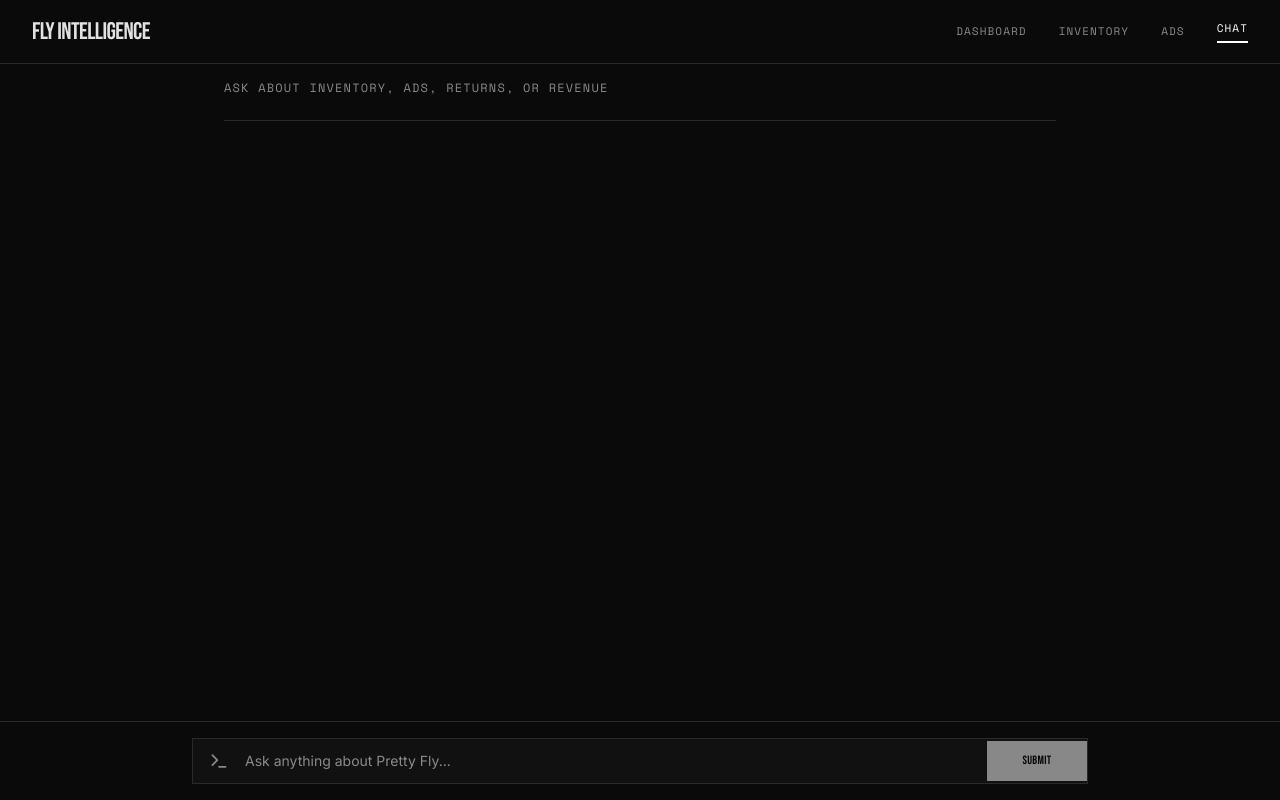
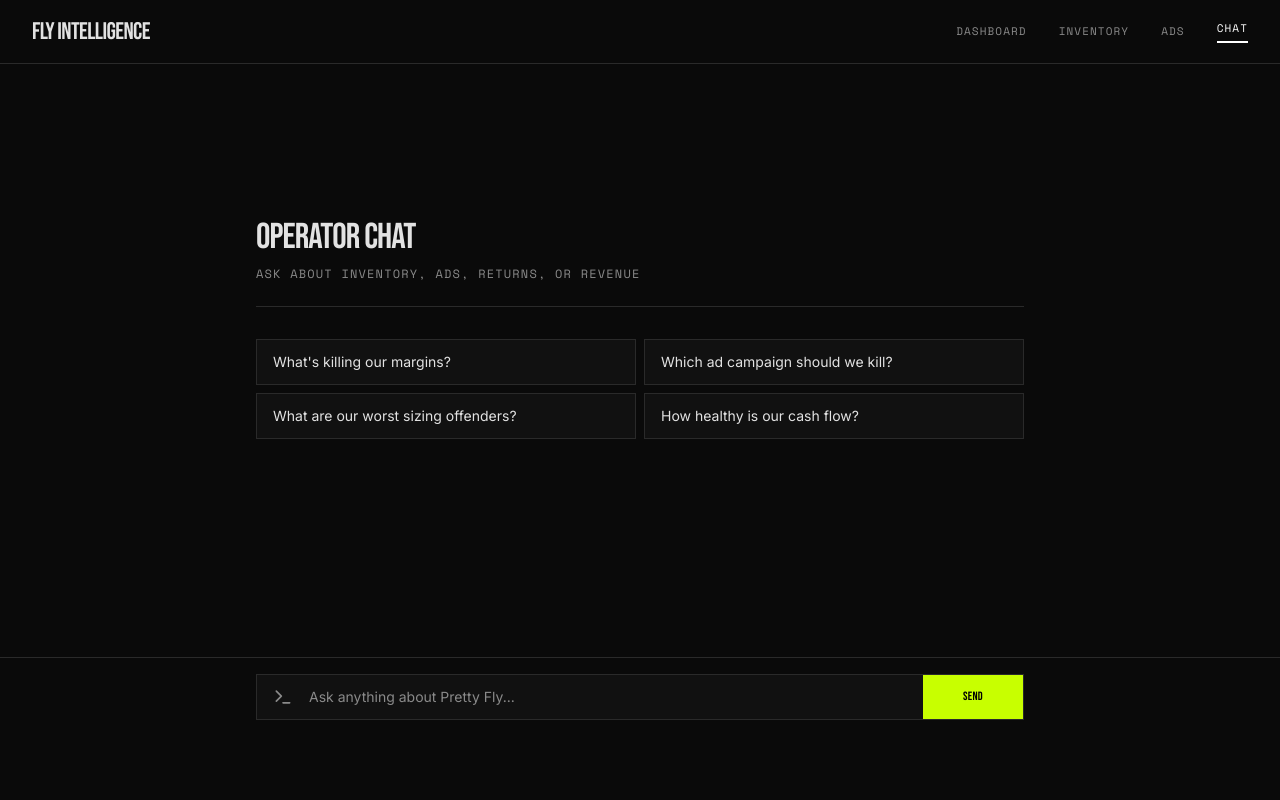
Before and after one commit to Jedidiah5/Wayflyers_Visionaries_Hackathon, a Next.js app: page /chat in a window 1280 px wide. Built offline with nearby package versions, Linux system fonts and the light colour scheme.

Commit message:
Added new color "acid" to Tailwind configuration, implemented a blinking animation in global styles, and enhanced chat functionality by refining message handling and introducing suggested questions. Updated chat interface for improved user experience and adjusted system prompt for clarity.

```diff
--- a/src/app/chat/page.tsx
+++ b/src/app/chat/page.tsx
@@ -11,57 +11,69 @@ function generateId() {
 export default function ChatPage() {
   const [messages, setMessages] = useState<ChatMessage[]>([]);
   const [isLoading, setIsLoading] = useState(false);
+  const sendingRef = useRef(false);
 
   const sendMessage = useCallback(async (content: string) => {
+    const trimmed = content.trim();
+    if (!trimmed || sendingRef.current) return;
+
     const userMessage: ChatMessage = {
       id: generateId(),
       role: "user",
-      content,
+      content: trimmed,
     };
 
-    setMessages((prev) => [...prev, userMessage]);
+    let apiMessages: { role: "user" | "assistant"; content: string }[] = [];
+
+    setMessages((prev) => {
+      apiMessages = [...prev, userMessage].map((m) => ({
+        role: m.role,
+        content: m.content,
+      }));
+      return [...prev, userMessage];
+    });
+
+    sendingRef.current = true;
     setIsLoading(true);
 
     try {
-      const history = [...messages, userMessage].map((m) => ({
-        role: m.role,
-        content: m.content,
-      }));
-
       const response = await fetch("/api/chat", {
         method: "POST",
         headers: { "Content-Type": "application/json" },
-        body: JSON.stringify({ messages: history }),
+        body: JSON.stringify({ messages: apiMessages }),
       });
 
+      const data = await response.json().catch(() => ({}));
+
       if (!response.ok) {
-        const error = await response.json().catch(() => ({}));
-        throw new Error(error.error || "Failed to get response");
+        throw new Error(data.error || "Failed to get response");
       }
 
-      const data = await response.json();
-
-      const assistantMessage: ChatMessage = {
+      setMessages((prev) => [
+        ...prev,
+        {
           id: generateId(),
           role: "assistant",
           content: data.content,
-      };
-
-      setMessages((prev) => [...prev, assistantMessage]);
+        },
+      ]);
     } catch (error) {
-      const assistantMessage: ChatMessage = {
+      setMessages((prev) => [
+        ...prev,
+        {
           id: generateId(),
           role: "assistant",
           content:
             error instanceof Error
               ? error.message
               : "Something went wrong. Please try again.",
-      };
-      setMessages((prev) => [...prev, assistantMessage]);
+        },
+      ]);
     } finally {
+      sendingRef.current = false;
       setIsLoading(false);
     }
-  }, [messages]);
+  }, []);
 
   const sendMessageRef = useRef(sendMessage);
   sendMessageRef.current = sendMessage;
@@ -75,7 +87,7 @@ export default function ChatPage() {
   }, []);
 
   return (
-    <main className="mx-auto flex h-[calc(100vh-4rem)] max-w-4xl flex-col px-8">
+    <main className="h-[calc(100dvh-3.5rem)] min-h-0 sm:h-[calc(100dvh-4rem)]">
       <ChatInterface
         messages={messages}
         isLoading={isLoading}
--- a/src/app/globals.css
+++ b/src/app/globals.css
@@ -33,4 +33,18 @@
   .border-brutal {
     border: 1px solid #2a2a2a;
   }
+
+  .animate-blink {
+    animation: blink 1s step-end infinite;
+  }
 }
+
+@keyframes blink {
+  0%,
+  100% {
+    opacity: 1;
+  }
+  50% {
+    opacity: 0;
+  }
+}
--- a/src/components/ChatInputBar.tsx
+++ b/src/components/ChatInputBar.tsx
@@ -56,7 +56,7 @@ export function ChatInputBar({
           onKeyDown={handleKeyDown}
           placeholder={placeholder}
           disabled={disabled}
-          className="w-full bg-transparent px-4 py-3 font-body text-sm text-text-primary placeholder:text-text-muted focus:outline-none disabled:opacity-50"
+          className="min-w-0 flex-1 bg-transparent px-4 py-3 font-body text-sm text-text-primary placeholder:text-text-muted focus:outline-none disabled:opacity-50"
         />
         <button
           type="submit"
--- a/src/components/ChatInterface.tsx
+++ b/src/components/ChatInterface.tsx
@@ -3,7 +3,14 @@
 import { useEffect, useRef } from "react";
 import type { ChatMessage } from "@/lib/types";
 import { cn } from "@/lib/utils";
-import { ChatInputBar } from "./ChatInputBar";
+import { Send, Terminal } from "lucide-react";
+
+const SUGGESTED_QUESTIONS = [
+  "What's killing our margins?",
+  "Which ad campaign should we kill?",
+  "What are our worst sizing offenders?",
+  "How healthy is our cash flow?",
+];
 
 interface ChatInterfaceProps {
   messages: ChatMessage[];
@@ -11,28 +18,92 @@ interface ChatInterfaceProps {
   onSend: (message: string) => void;
 }
 
+const NUMBER_PATTERN =
+  /£[\d,]+(?:\.\d+)?|[\d,]+(?:\.\d+)?%|[\d,]+(?:\.\d+)?x|-?[\d,]+(?:\.\d+)?/g;
+
+function MessageContent({ content }: { content: string }) {
+  const parts = content.split(NUMBER_PATTERN);
+  const matches = content.match(NUMBER_PATTERN) ?? [];
+
+  return (
+    <span className="whitespace-pre-wrap">
+      {parts.map((part, index) => (
+        <span key={index}>
+          {part}
+          {matches[index] && (
+            <span className="font-mono text-acid">{matches[index]}</span>
+          )}
+        </span>
+      ))}
+    </span>
+  );
+}
+
+function TypingIndicator() {
+  return (
+    <span className="font-mono text-sm text-text-muted">
+      <span className="animate-blink">...</span>
+    </span>
+  );
+}
+
 export function ChatInterface({
   messages,
   isLoading = false,
   onSend,
 }: ChatInterfaceProps) {
-  const bottomRef = useRef<HTMLDivElement>(null);
+  const scrollRef = useRef<HTMLDivElement>(null);
+  const inputRef = useRef<HTMLInputElement>(null);
 
   useEffect(() => {
-    bottomRef.current?.scrollIntoView({ behavior: "smooth" });
+    scrollRef.current?.scrollTo({
+      top: scrollRef.current.scrollHeight,
+      behavior: "smooth",
+    });
   }, [messages, isLoading]);
 
+  const handleSubmit = (e: React.FormEvent<HTMLFormElement>) => {
+    e.preventDefault();
+    const form = e.currentTarget;
+    const input = form.elements.namedItem("message") as HTMLInputElement;
+    const trimmed = input.value.trim();
+    if (!trimmed || isLoading) return;
+    onSend(trimmed);
+    input.value = "";
+    inputRef.current?.focus();
+  };
+
   return (
-    <div className="flex flex-1 flex-col">
-      <div className="flex-1 space-y-8 overflow-y-auto pb-40 pt-8">
-        {messages.length === 0 && (
+    <div className="flex h-full min-h-0 flex-col bg-background">
+      {/* Message thread */}
+      <div
+        ref={scrollRef}
+        className="min-h-0 flex-1 overflow-y-auto px-4 py-6 sm:px-8"
+      >
+        <div className="mx-auto flex min-h-full max-w-3xl flex-col gap-6">
+          {messages.length === 0 && !isLoading && (
+            <div className="flex flex-1 flex-col justify-center gap-8 py-8">
               <div className="border-b border-border pb-6">
-            <h1 className="font-display text-4xl uppercase tracking-tight text-text-primary">
+                <h1 className="font-display text-3xl uppercase tracking-tight text-text-primary sm:text-4xl">
                   Operator Chat
                 </h1>
                 <p className="mt-2 font-mono text-xs uppercase tracking-widest text-text-muted">
                   Ask about inventory, ads, returns, or revenue
                 </p>
+              </div>
+
+              <div className="grid gap-2 sm:grid-cols-2">
+                {SUGGESTED_QUESTIONS.map((question) => (
+                  <button
+                    key={question}
+                    type="button"
+                    onClick={() => onSend(question)}
+                    className="border border-border bg-surface px-4 py-3 text-left font-body text-sm text-text-primary transition-colors hover:border-acid hover:text-acid"
+                  >
+                    {question}
+                  </button>
+                ))}
+              </div>
             </div>
           )}
 
@@ -40,14 +111,20 @@ export function ChatInterface({
             <div
               key={message.id}
               className={cn(
-              "max-w-3xl",
-              message.role === "user" ? "ml-auto text-right" : ""
+                "flex w-full",
+                message.role === "user" ? "justify-end" : "justify-start"
+              )}
+            >
+              <div
+                className={cn(
+                  "max-w-[85%] sm:max-w-[75%]",
+                  message.role === "user" ? "text-right" : "text-left"
                 )}
               >
                 <div
                   className={cn(
                     "mb-2 font-mono text-[10px] uppercase tracking-widest",
-                message.role === "user" ? "text-accent" : "text-text-muted"
+                    message.role === "user" ? "text-acid" : "text-text-muted"
                   )}
                 >
                   {message.role === "user" ? "You" : "Fly Intelligence"}
@@ -56,32 +133,59 @@ export function ChatInterface({
                   className={cn(
                     "inline-block border p-4 text-left font-body text-sm leading-relaxed",
                     message.role === "user"
-                  ? "border-accent bg-surface-elevated text-text-primary"
+                      ? "border-acid/40 bg-surface-elevated text-text-primary"
                       : "border-border bg-surface text-text-primary"
                   )}
                 >
-              {message.content}
+                  <MessageContent content={message.content} />
+                </div>
               </div>
             </div>
           ))}
 
           {isLoading && (
-          <div className="max-w-3xl">
+            <div className="flex w-full justify-start">
+              <div className="max-w-[85%]">
                 <div className="mb-2 font-mono text-[10px] uppercase tracking-widest text-text-muted">
                   Fly Intelligence
                 </div>
-            <div className="inline-block border border-border bg-surface p-4">
-              <span className="font-mono text-sm text-text-muted">
-                Processing...
-              </span>
+                <div className="inline-block border border-border bg-surface px-4 py-3">
+                  <TypingIndicator />
+                </div>
               </div>
             </div>
           )}
-
-        <div ref={bottomRef} />
+        </div>
       </div>
 
-      <ChatInputBar onSubmit={onSend} disabled={isLoading} />
+      {/* Input bar */}
+      <div className="shrink-0 border-t border-border bg-background px-4 py-4 pb-[max(1rem,env(safe-area-inset-bottom))] sm:px-8">
+        <form
+          onSubmit={handleSubmit}
+          className="mx-auto flex max-w-3xl items-stretch border border-border bg-surface transition-colors focus-within:border-acid"
+        >
+          <div className="flex shrink-0 items-center pl-4 text-text-muted">
+            <Terminal className="h-5 w-5" />
+          </div>
+          <input
+            ref={inputRef}
+            type="text"
+            name="message"
+            placeholder="Ask anything about Pretty Fly..."
+            disabled={isLoading}
+            autoComplete="off"
+            className="min-w-0 flex-1 bg-transparent px-4 py-3 font-body text-sm text-text-primary placeholder:text-text-muted focus:outline-none disabled:opacity-50"
+          />
+          <button
+            type="submit"
+            disabled={isLoading}
+            className="flex shrink-0 items-center gap-2 bg-acid px-4 py-3 font-display text-xs uppercase tracking-wide text-black transition-colors hover:bg-white disabled:cursor-not-allowed disabled:opacity-50 sm:min-w-[100px] sm:justify-center"
+          >
+            <Send className="h-4 w-4 sm:hidden" />
+            <span className="hidden sm:inline">Send</span>
+          </button>
+        </form>
+      </div>
     </div>
   );
 }
--- a/tailwind.config.ts
+++ b/tailwind.config.ts
@@ -14,6 +14,7 @@ const config: Config = {
         "surface-elevated": "#1a1a1a",
         border: "#2a2a2a",
         accent: "#ffffff",
+        acid: "#c8ff00",
         critical: "#ff3b3b",
         warning: "#ffaa00",
         "text-primary": "#e2e2e2",
```
Also changed, not shown: src/lib/data.ts (+9 -8 lines). Lines whose indentation alone changed are shown as unchanged.
